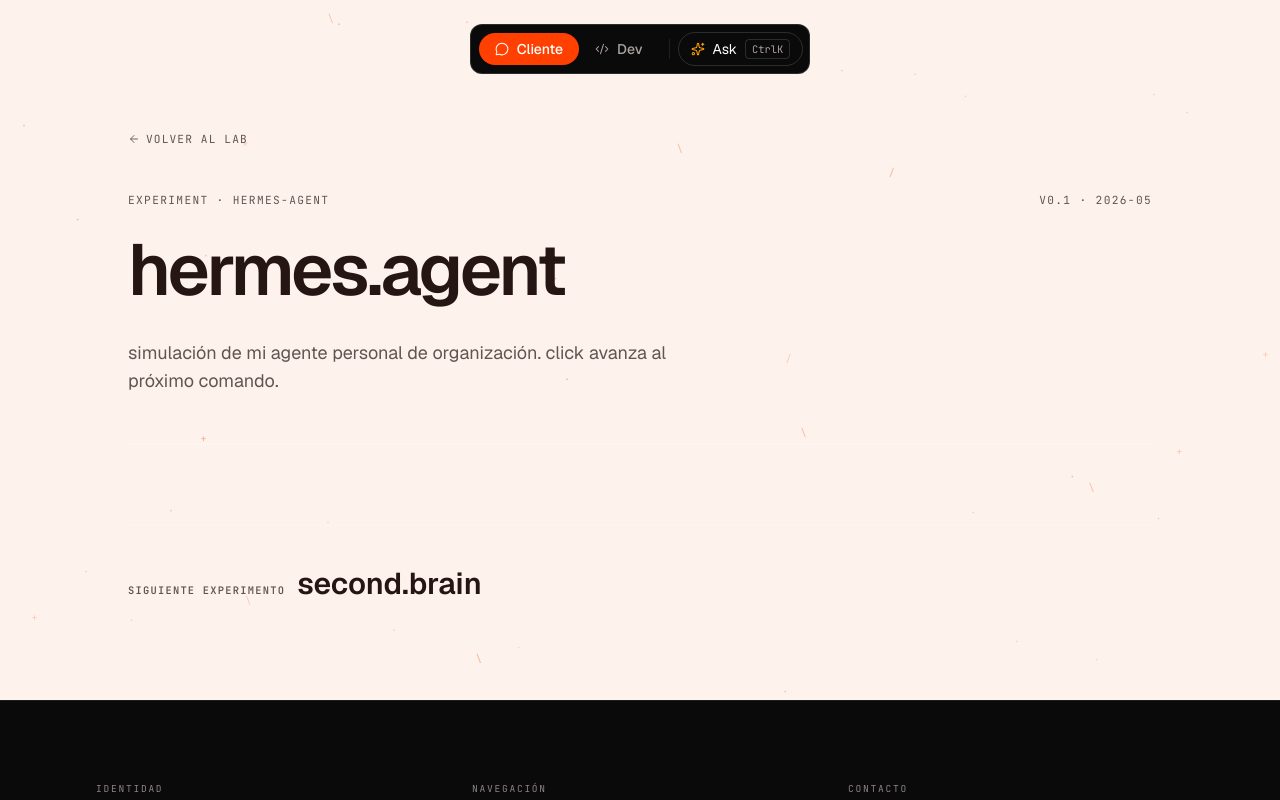
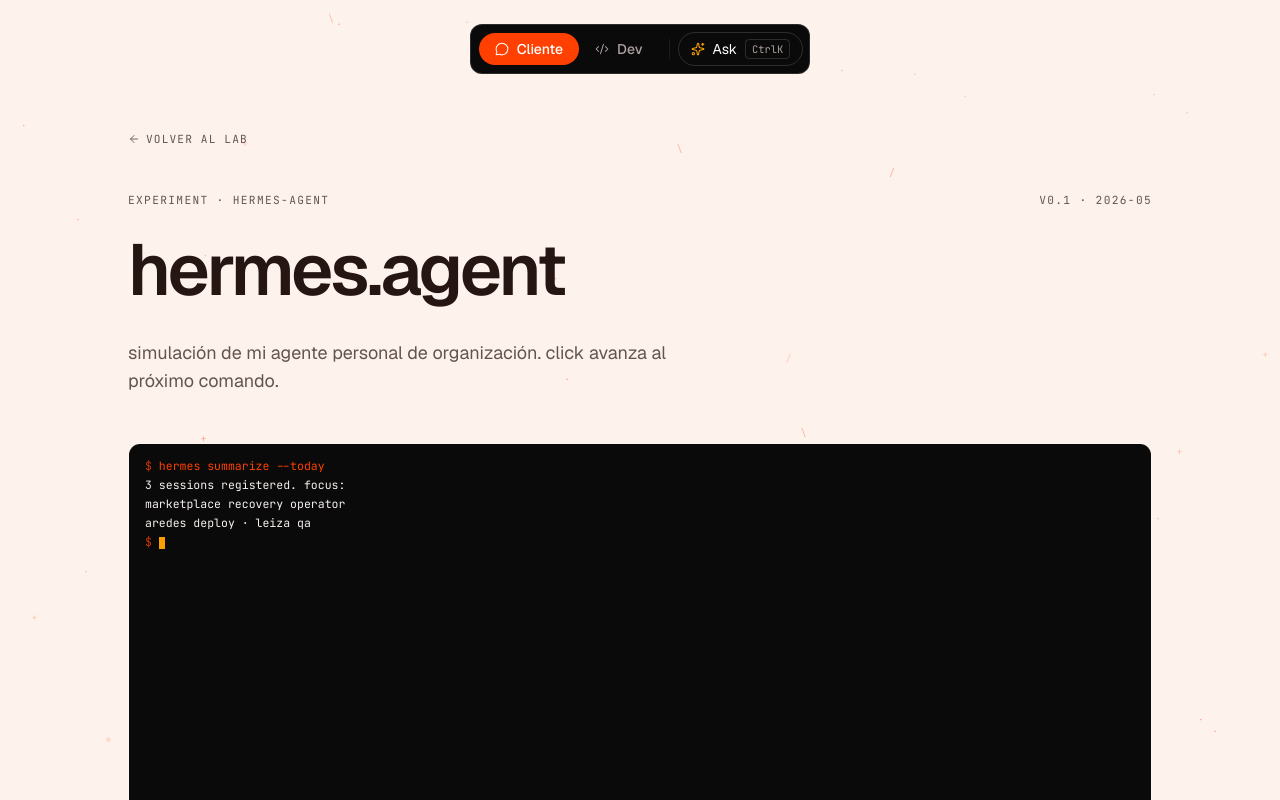
Before and after one commit to rober8b/portfolio-robertino, a Next.js app: page /lab/hermes-agent in a window 1280 px wide. Shown: the top 800 px of the page. Built offline with nearby package versions, Linux system fonts and the light colour scheme.

Commit message:
fix: render hermes-agent and second-brain-graph in dynamic lab page, add fuse.js

```diff
--- a/app/lab/[slug]/page.tsx
+++ b/app/lab/[slug]/page.tsx
@@ -7,6 +7,8 @@ import { SiteFooter } from "@/components/sections/site-footer";
 import { AsciiRain } from "@/components/experiments/ascii-rain";
 import { RefractSandbox } from "@/components/experiments/refract-sandbox";
 import { TerminalToy } from "@/components/experiments/terminal-toy";
+import { HermesAgent } from "@/components/experiments/hermes-agent";
+import { SecondBrainGraph } from "@/components/experiments/second-brain-graph";
 import { EXPERIMENTS } from "@/lib/experiments/data";
 
 type Params = { slug: string };
@@ -65,6 +67,8 @@ export default async function Page({ params }: { params: Promise<Params> }) {
             {exp.slug === "ascii-rain" ? <AsciiRain height={520} /> : null}
             {exp.slug === "refract-sandbox" ? <RefractSandbox height={520} /> : null}
             {exp.slug === "terminal-toy" ? <TerminalToy height={520} /> : null}
+            {exp.slug === "hermes-agent" ? <HermesAgent height={520} /> : null}
+            {exp.slug === "second-brain-graph" ? <SecondBrainGraph height={520} /> : null}
           </div>
 
           <NextExperimentTail currentSlug={slug} />
--- a/package.json
+++ b/package.json
@@ -26,6 +26,7 @@
     "@vercel/speed-insights": "^2.0.0",
     "class-variance-authority": "^0.7.1",
     "clsx": "^2.1.1",
+    "fuse.js": "^7.3.0",
     "lucide-react": "^1.16.0",
     "motion": "^12.40.0",
     "next": "16.2.6",
```
Also changed, not shown: 1 other file (tests, documents, lock files or other folders).
